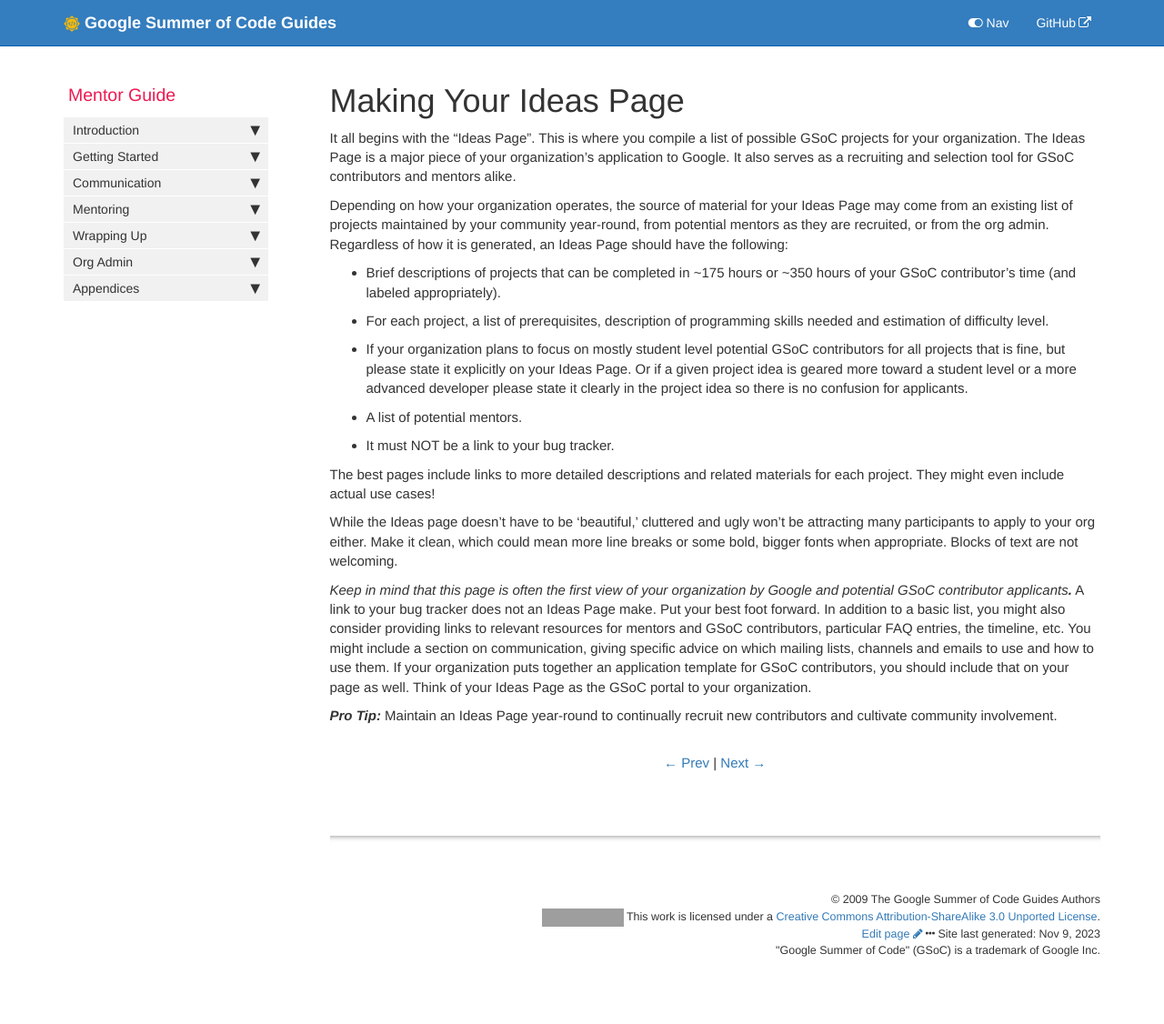
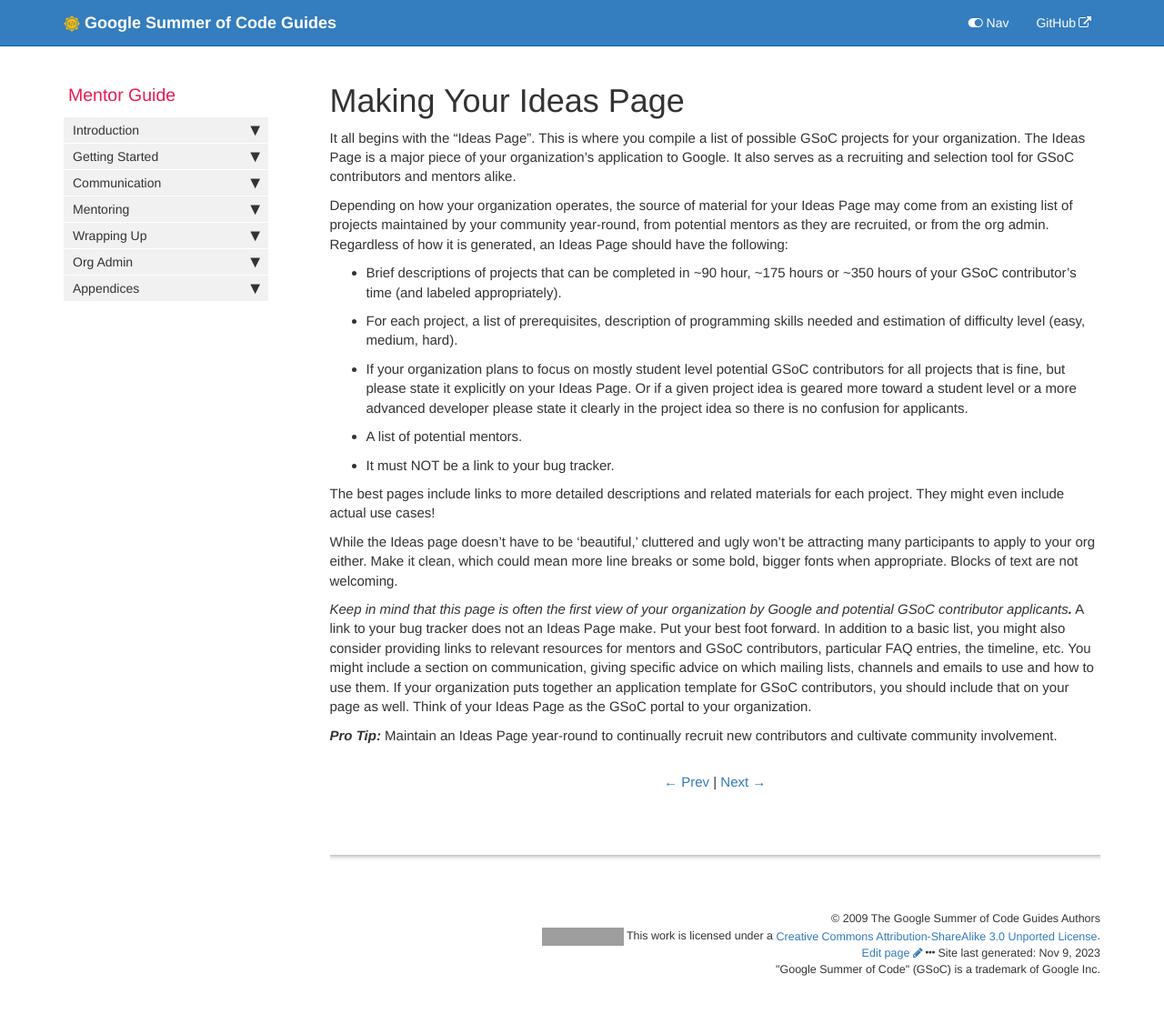
Before and after one commit to google/gsocguides, a Jekyll site: the page built from pages/mentor/18-making_your_ideas_page.md, in a window 1280 px wide. Shown: the whole page at 91% size. Built offline with Jekyll 4.4.1, drawn with Linux system fonts in a browser that asks for light colours; before the commit the page ends 1105 px from its top, so only the background shows below that; grey boxes are pictures that could not be loaded.

Commit message:
Update 18-making_your_ideas_page.md

```diff
--- a/pages/mentor/18-making_your_ideas_page.md
+++ b/pages/mentor/18-making_your_ideas_page.md
@@ -10,8 +10,8 @@ It all begins with the "Ideas Page". This is where you compile a list of possibl
 
 Depending on how your organization operates, the source of material for your Ideas Page may come from an existing list of projects maintained by your community year-round, from potential mentors as they are recruited, or from the org admin. Regardless of how it is generated, an Ideas Page should have the following:
 
-* Brief descriptions of projects that can be completed in ~175 hours or ~350 hours of your GSoC contributor's time (and labeled appropriately).
-* For each project, a list of prerequisites, description of programming skills needed and estimation of difficulty level.
+* Brief descriptions of projects that can be completed in ~90 hour, ~175 hours or ~350 hours of your GSoC contributor's time (and labeled appropriately).
+* For each project, a list of prerequisites, description of programming skills needed and estimation of difficulty level (easy, medium, hard).
 * If your organization plans to focus on mostly student level potential GSoC contributors for all projects that is fine, but please state it explicitly on your Ideas Page. Or if a given project idea is geared more toward a student level or a more advanced developer please state it clearly in the project idea so there is no confusion for applicants.
 * A list of potential mentors.
 * It must NOT be a link to your bug tracker.
```
